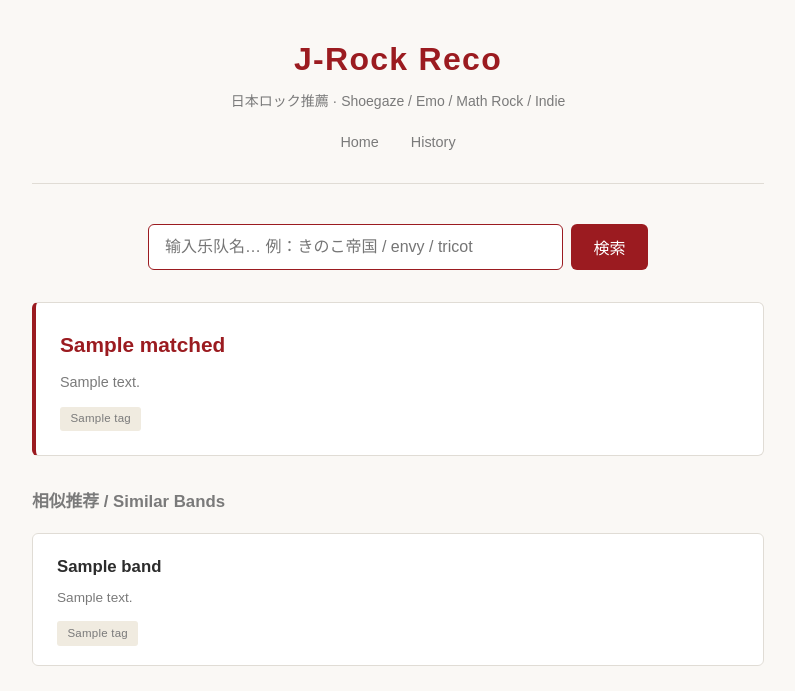
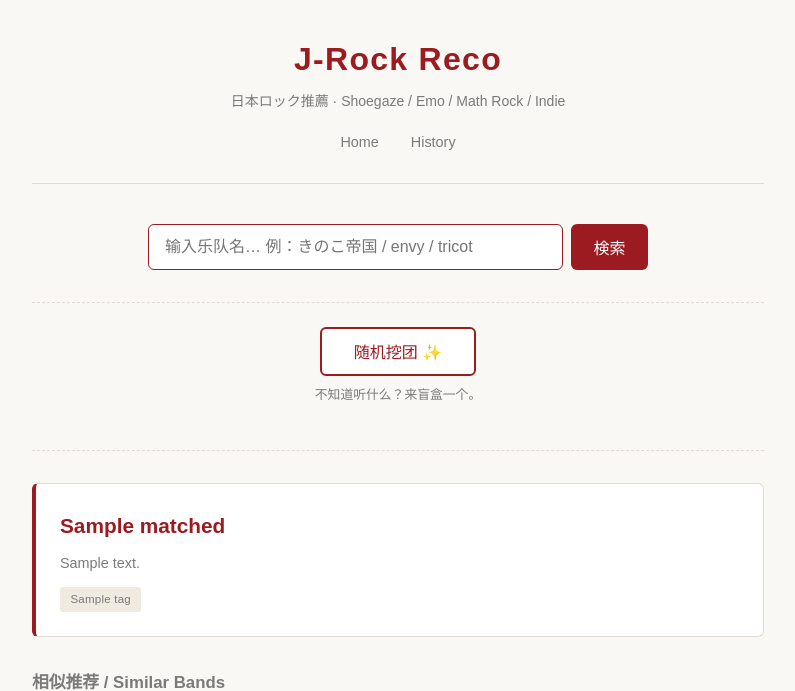
Before and after one commit to JJJJJh2/jrock-recommender, a Flask app: template templates/index.html in a window 1280 px wide. Shown: the top 691 px of the page, without its empty margins (242-1037 px from the left). Before the commit the page ends 666 px from the top, so only its background shows below. Run offline with Flask 3, Linux system fonts and the light colour scheme; the template is opened without the code that fills it: most values are stand-ins (such as "Sample title", 1, 10 or a date in 2020).

Commit message:
feat: add random band recommendation with /random-band endpoint
Add a "随机挖团 ✨" button on the homepage that fetches a random band
via JS (no page reload) and renders a card with name, tags, description,
and similar bands. Backend returns JSON from the BANDS dataset.

```diff
--- a/app.py
+++ b/app.py
@@ -1,10 +1,11 @@
 import sqlite3
 import os
+import random
 from datetime import datetime, timezone, timedelta
 
-from flask import Flask, render_template, request
+from flask import Flask, render_template, request, jsonify
 
-from bands_data import recommend, get_suggestions
+from bands_data import recommend, get_suggestions, BANDS
 
 app = Flask(__name__)
 
@@ -72,6 +73,17 @@ def search():
     return render_template("index.html", query=query, matched=matched, results=results)
 
 
+@app.route("/random-band")
+def random_band():
+    band = random.choice(BANDS)
+    return jsonify({
+        "name": band["name"],
+        "tags": band["tags"],
+        "desc": band["desc"],
+        "similar": band.get("similar", []),
+    })
+
+
 @app.route("/history")
 def history():
     init_db()
--- a/static/style.css
+++ b/static/style.css
@@ -234,11 +234,81 @@ nav a.active {
   background: var(--tag-bg);
 }
 
-.empty {
+/* --- Random Band --- */
+.random-section {
   text-align: center;
+  margin-bottom: 2rem;
+  padding: 1.5rem 0;
+  border-top: 1px dashed var(--border);
+  border-bottom: 1px dashed var(--border);
+}
+
+.random-hint {
+  font-size: 0.8rem;
   color: var(--muted);
-  padding: 3rem 0;
+  margin-top: 0.5rem;
+}
+
+.random-btn {
+  padding: 0.65rem 2rem;
+  border: 2px solid var(--accent);
+  border-radius: var(--radius);
+  background: var(--card);
+  color: var(--accent);
+  font-size: 1rem;
+  font-family: inherit;
+  cursor: pointer;
+  transition: all 0.2s;
+}
+
+.random-btn:hover {
+  background: var(--accent);
+  color: #fff;
+}
+
+.random-btn:disabled {
+  opacity: 0.6;
+  cursor: not-allowed;
+}
+
+#random-result {
+  margin-top: 1.25rem;
+  transition: opacity 0.15s;
+}
+
+.random-card {
+  background: var(--card);
+  border: 1px solid var(--border);
+  border-left: 4px solid var(--accent);
+  border-radius: var(--radius);
+  padding: 1.5rem;
+  text-align: left;
+  animation: fadeIn 0.35s ease;
+}
+
+.random-name {
+  font-size: 1.3rem;
+  color: var(--accent);
+  margin-bottom: 0.25rem;
+}
+
+.random-blurb {
+  font-size: 0.8rem;
+  color: var(--muted);
+  margin-bottom: 0.75rem;
+  font-style: italic;
+}
+
+.random-desc {
+  color: var(--muted);
   font-size: 0.9rem;
+  line-height: 1.8;
+}
+
+.random-similar {
+  margin-top: 0.75rem;
+  font-size: 0.8rem;
+  color: var(--muted);
 }
 
 /* --- Responsive --- */
--- a/templates/index.html
+++ b/templates/index.html
@@ -35,6 +35,12 @@
     {% endif %}
   </section>
 
+  <section class="random-section">
+    <button id="random-btn" class="random-btn">随机挖团 ✨</button>
+    <p class="random-hint">不知道听什么？来盲盒一个。</p>
+    <div id="random-result"></div>
+  </section>
+
   {% if matched %}
   <section class="result">
     <div class="matched-band">
@@ -68,5 +74,73 @@
   </section>
   {% endif %}
 </div>
+<script>
+(function() {
+  var btn = document.getElementById('random-btn');
+  var box = document.getElementById('random-result');
+  var loading = false;
+
+  var blurbs = [
+    '挖到了一个，听听看？',
+    '命运帮你选了这个——',
+    '这个团的盘值得收。',
+    '耳机一戴谁都不爱。',
+    '深夜emo指定BGM。',
+    '听过一张就回不去了。',
+    '今天是听这个的心情。',
+    '这个，真挺好的。',
+  ];
+
+  function tagBadges(tags) {
+    return tags.map(function(t) {
+      return '<span class="tag">' + t + '</span>';
+    }).join('');
+  }
+
+  function similarList(names) {
+    if (!names || !names.length) return '';
+    return '<p class="random-similar">像这些：' +
+      names.slice(0, 5).join(' / ') +
+      '</p>';
+  }
+
+  function pickBlurb() {
+    return blurbs[Math.floor(Math.random() * blurbs.length)];
+  }
+
+  btn.addEventListener('click', function() {
+    if (loading) return;
+    loading = true;
+    btn.textContent = '挖一下…';
+    btn.disabled = true;
+    box.style.opacity = '0.4';
+
+    fetch('/random-band')
+      .then(function(r) { return r.json(); })
+      .then(function(band) {
+        var html =
+          '<div class="random-card">' +
+            '<h2 class="random-name">' + band.name + '</h2>' +
+            '<p class="random-blurb">' + pickBlurb() + '</p>' +
+            '<p class="random-desc">' + band.desc + '</p>' +
+            '<div class="tags">' + tagBadges(band.tags) + '</div>' +
+            similarList(band.similar) +
+          '</div>';
+        box.innerHTML = html;
+        box.style.opacity = '1';
+        btn.textContent = '再挖一个 ✨';
+        btn.disabled = false;
+        loading = false;
+      })
+      .catch(function() {
+        box.innerHTML = '<p class="error">好像断线了，再试试？</p>';
+        box.style.opacity = '1';
+        btn.textContent = '随机挖团 ✨';
+        btn.disabled = false;
+        loading = false;
+      });
+  });
+})();
+</script>
 </body>
 </html>
```
